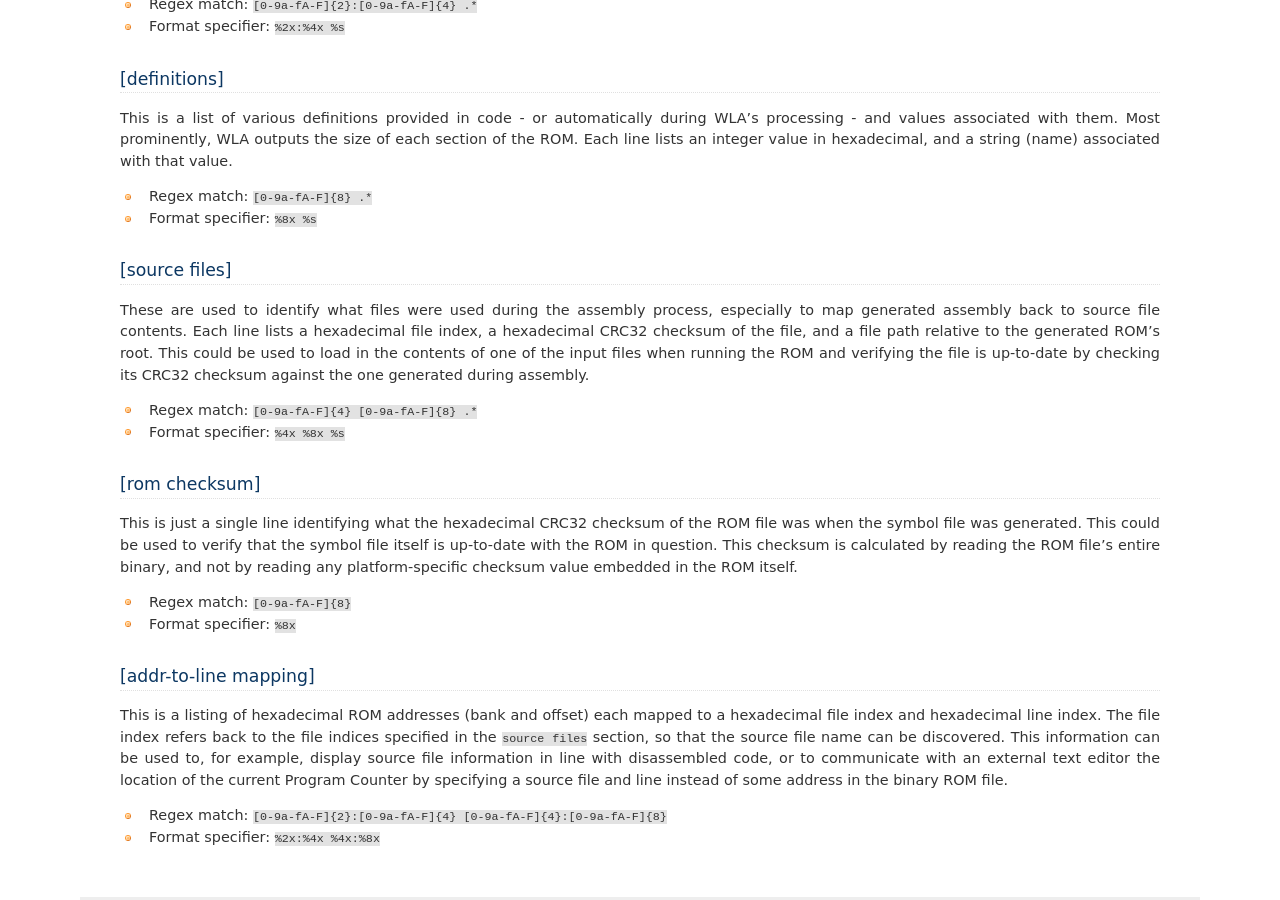
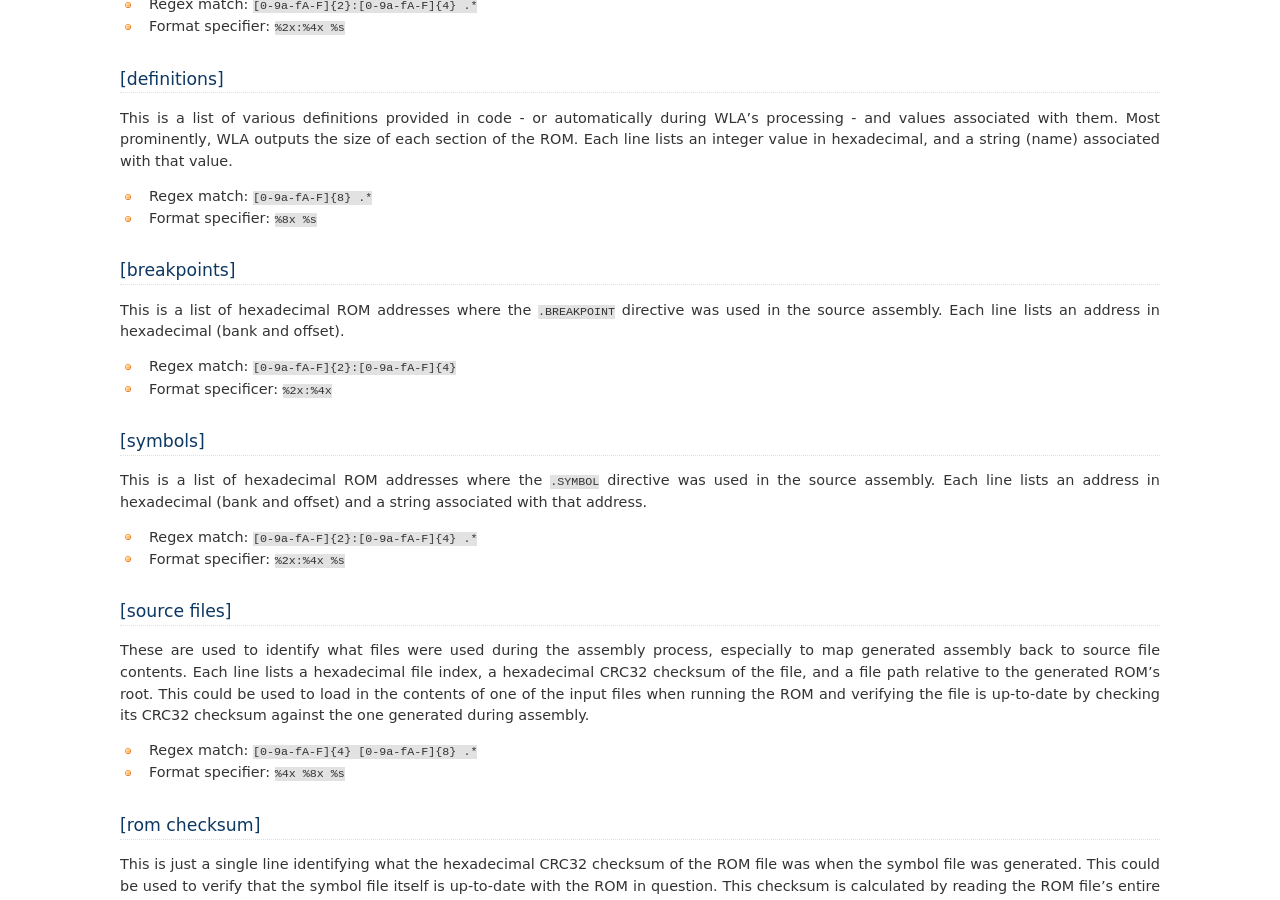
Before and after one commit to vhelin/wla-dx, a Sphinx documentation site: the page built from doc/symbols.rst, in a window 1280 px wide and 900 px high, scrolled down 689 px. Built offline with Sphinx 7.4.7, drawn with Linux system fonts in a browser that asks for light colours.

Commit message:
Update symbols.rst

```diff
--- a/doc/symbols.rst
+++ b/doc/symbols.rst
@@ -32,6 +32,20 @@ This is a list of various definitions provided in code - or automatically during
 - Regex match: ``[0-9a-fA-F]{8} .*``
 - Format specifier: ``%8x %s``
 
+[breakpoints]
+--------
+This is a list of hexadecimal ROM addresses where the ``.BREAKPOINT`` directive was used in the source assembly. Each line lists an address in hexadecimal (bank and offset).
+
+- Regex match: ``[0-9a-fA-F]{2}:[0-9a-fA-F]{4}``
+- Format specificer: ``%2x:%4x``
+
+[symbols]
+--------
+This is a list of hexadecimal ROM addresses where the ``.SYMBOL`` directive was used in the source assembly. Each line lists an address in hexadecimal (bank and offset) and a string associated with that address.
+
+- Regex match: ``[0-9a-fA-F]{2}:[0-9a-fA-F]{4} .*``
+- Format specifier: ``%2x:%4x %s``
+
 [source files]
 --------
 These are used to identify what files were used during the assembly process, especially to map generated assembly back to source file contents. Each line lists a hexadecimal file index, a hexadecimal CRC32 checksum of the file, and a file path relative to the generated ROM's root. This could be used to load in the contents of one of the input files when running the ROM and verifying the file is up-to-date by checking its CRC32 checksum against the one generated during assembly.
```
